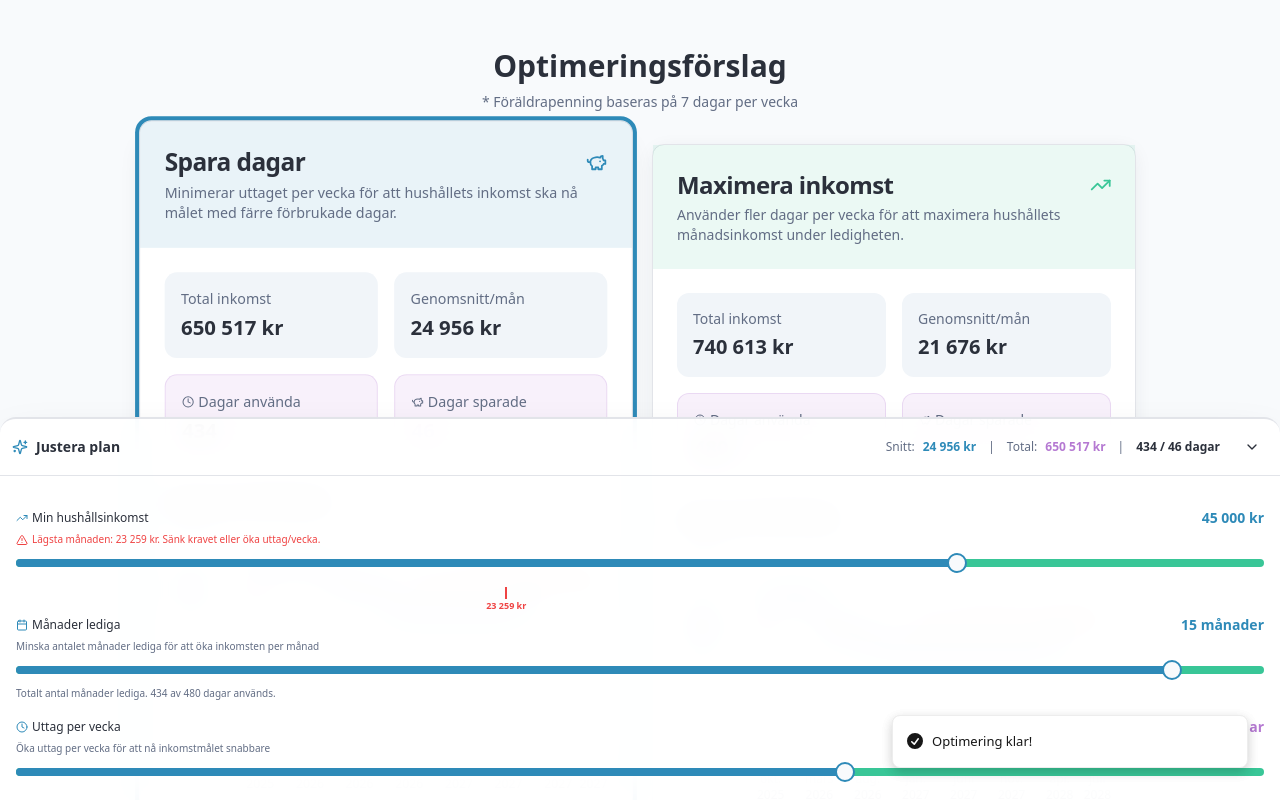
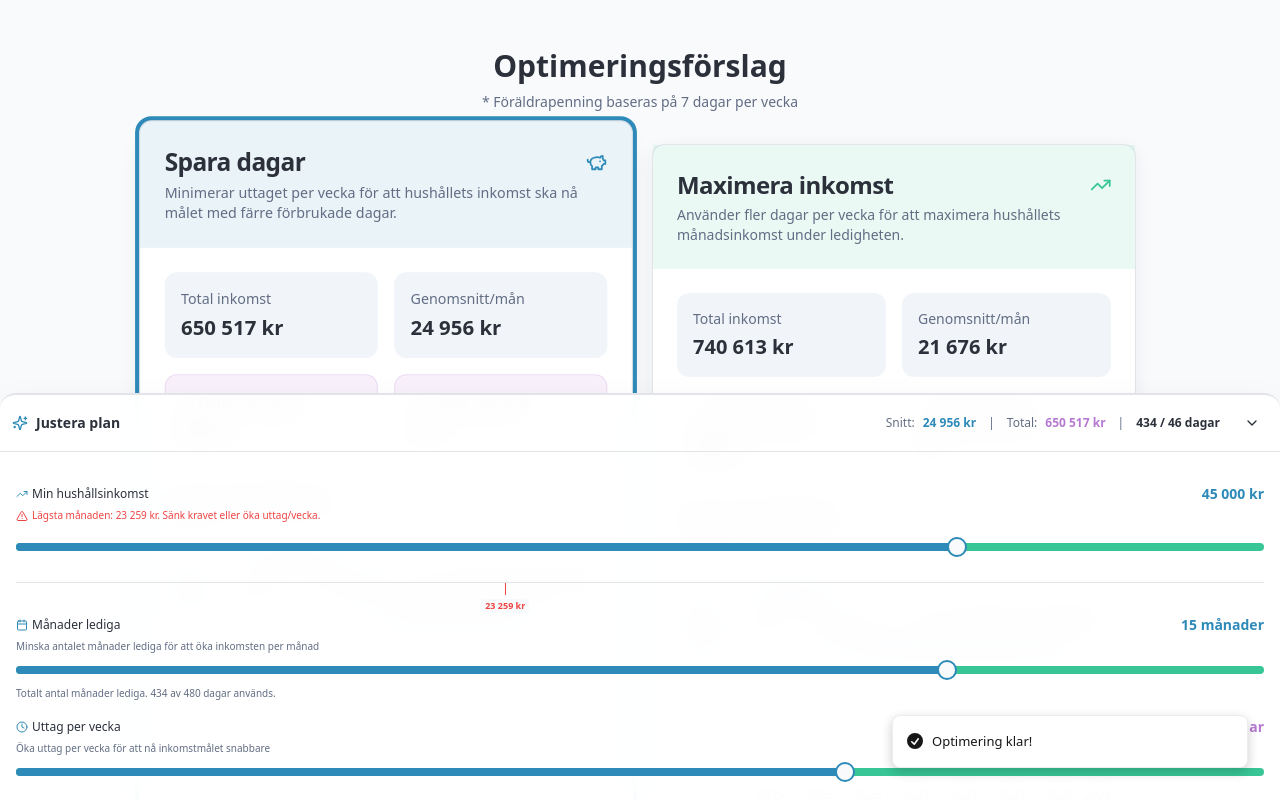
Before and after one commit to Fiskerik/foraldra-boost, a React (Vite) app: page / in a window 1280 px wide. Both pictures are taken after a click on the button "Optimera". Shown: the part 1850-2650 px from the top of the page. Built offline with nearby package versions, Linux system fonts and the light colour scheme; the HTML template or start-up script is replaced by a standard one.

Commit message:
Adjust sliders for income marker and leave duration

```diff
--- a/src/components/InteractiveSliders.tsx
+++ b/src/components/InteractiveSliders.tsx
@@ -11,6 +11,7 @@ interface InteractiveSlidersProps {
   maxHouseholdIncome: number;
   daysPerWeek: number;
   totalMonths: number;
+  initialTotalMonths: number;
   currentHouseholdIncome: number; // Calculated based on current plan
   periods: LeavePeriod[];
   totalIncome?: number;
@@ -26,6 +27,7 @@ export function InteractiveSliders({
   maxHouseholdIncome,
   daysPerWeek,
   totalMonths,
+  initialTotalMonths,
   currentHouseholdIncome,
   periods,
   totalIncome,
@@ -56,8 +58,21 @@ export function InteractiveSliders({
   // Calculate break-point on income slider - show where the lowest month is
   const incomeBreakPoint = isBelowMinimum ? lowestMonthlyIncome : null;
   const incomeBreakPointPercent = incomeBreakPoint
-    ? ((incomeBreakPoint - 0) / (maxHouseholdIncome - 0)) * 100
+    ? Math.max(
+        0,
+        Math.min(100, ((incomeBreakPoint - 0) / (maxHouseholdIncome - 0)) * 100)
+      )
     : null;
+
+  const monthsSliderMax = Math.max(
+    Math.ceil(initialTotalMonths * 1.33),
+    Math.ceil(totalMonths),
+    1
+  );
+
+  const formattedTotalMonths = Number.isInteger(totalMonths)
+    ? totalMonths
+    : totalMonths.toFixed(1);
 
   return (
     <div className="fixed bottom-0 left-0 right-0 z-50 animate-slide-in-bottom">
@@ -121,7 +136,7 @@ export function InteractiveSliders({
                   <span>Lägsta månaden: {formatCurrency(lowestMonthlyIncome)}. Sänk kravet eller öka uttag/vecka.</span>
                 </div>
               )}
-              <div className="relative pb-6">
+              <div className="relative pt-2 pb-10">
                 <Slider
                   value={[householdIncome]}
                   onValueChange={(values) => onHouseholdIncomeChange(values[0])}
@@ -130,15 +145,23 @@ export function InteractiveSliders({
                   step={1000}
                   className="py-2"
                 />
-                {/* Marker on axis below slider */}
+                <div className="pointer-events-none absolute left-0 right-0 bottom-4 h-px bg-border" />
                 {incomeBreakPointPercent !== null && isBelowMinimum && (
                   <div
-                    className="absolute bottom-0 w-0.5 h-3 bg-destructive pointer-events-none"
-                    style={{ left: `calc(${incomeBreakPointPercent}%)` }}
+                    className="pointer-events-none absolute left-0 right-0 bottom-4"
                     title={`Lägsta månad: ${formatCurrency(lowestMonthlyIncome)}`}
                   >
-                    <div className="absolute top-3 left-1/2 -translate-x-1/2 text-[9px] text-destructive whitespace-nowrap font-semibold">
-                      {formatCurrency(lowestMonthlyIncome)}
+                    <div
+                      className="absolute flex flex-col items-center"
+                      style={{
+                        left: `${incomeBreakPointPercent}%`,
+                        transform: "translateX(-50%)",
+                      }}
+                    >
+                      <div className="h-3 w-px bg-destructive" />
+                      <div className="mt-1 rounded bg-background/90 px-1 text-[9px] font-semibold text-destructive whitespace-nowrap">
+                        {formatCurrency(lowestMonthlyIncome)}
+                      </div>
                     </div>
                   </div>
                 )}
@@ -152,7 +175,7 @@ export function InteractiveSliders({
                   Månader lediga
                 </Label>
                 <span className="text-sm font-bold text-primary">
-                  {totalMonths} {totalMonths === 1 ? 'månad' : 'månader'}
+                  {formattedTotalMonths} {totalMonths === 1 ? 'månad' : 'månader'}
                 </span>
               </div>
               {isBelowMinimum && (
@@ -163,9 +186,9 @@ export function InteractiveSliders({
               <Slider
                 value={[totalMonths]}
                 onValueChange={(values) => onTotalMonthsChange(values[0])}
-                min={1}
-                max={16}
-                step={1}
+                min={0}
+                max={monthsSliderMax}
+                step={0.5}
                 className="py-2"
               />
               <p className="text-[10px] text-muted-foreground">
--- a/src/pages/Index.tsx
+++ b/src/pages/Index.tsx
@@ -18,6 +18,7 @@ const Index = () => {
   const [municipality, setMunicipality] = useState("Vallentuna");
   const [taxRate, setTaxRate] = useState(30.2);
   const [totalMonths, setTotalMonths] = useState(15);
+  const [optimizedBaselineMonths, setOptimizedBaselineMonths] = useState(15);
   const [parent1Months, setParent1Months] = useState(10);
   const [householdIncome, setHouseholdIncome] = useState(45000);
   const [simultaneousLeave, setSimultaneousLeave] = useState(false);
@@ -66,6 +67,7 @@ const Index = () => {
       simultaneousLeave ? simultaneousMonths : 0
     );
 
+    setOptimizedBaselineMonths(totalMonths);
     setOptimizationResults(results);
     if (!silent) {
       toast.success("Optimering klar!");
@@ -206,6 +208,7 @@ const Index = () => {
             maxHouseholdIncome={calc1.netIncome + calc2.netIncome}
             daysPerWeek={daysPerWeek}
             totalMonths={totalMonths}
+            initialTotalMonths={optimizedBaselineMonths}
             currentHouseholdIncome={optimizationResults[selectedStrategyIndex]?.averageMonthlyIncome || 0}
             periods={optimizationResults[selectedStrategyIndex]?.periods || []}
             totalIncome={optimizationResults[selectedStrategyIndex]?.totalIncome}
```
